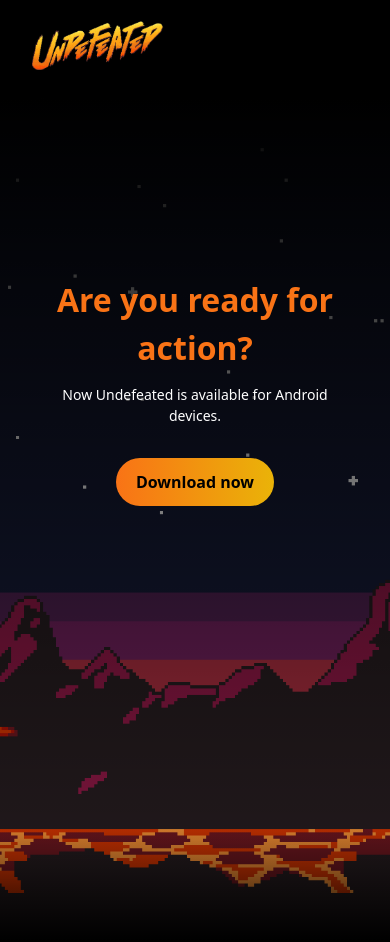
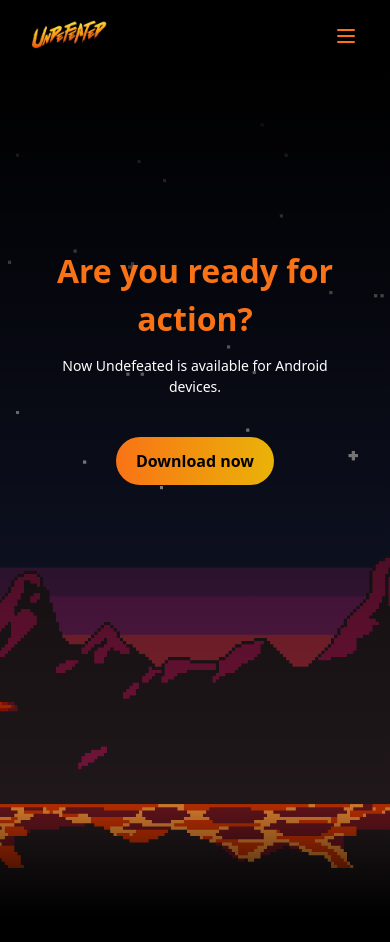
Before and after one commit to ocruzmartz/undefeated-web, a React (Vite) app: page / in a window 390 px wide. Shown: the top 942 px of the page. Built offline with nearby package versions, Linux system fonts and the light colour scheme; what tailwindcss-animated would draw is missing.

Commit message:
Fix responsive design in Navbar component

```diff
--- a/src/components/GetStarted.jsx
+++ b/src/components/GetStarted.jsx
@@ -15,7 +15,7 @@
         <div className="flex justify-center">
           <button
             type="button"
-            className="px-5 py-3 rounded-full font-bold text-black from-orange-500 bg-gradient-to-r to-yellow-500"
+            className="px-5 py-3 rounded-full mt-2 md:mt-0 font-bold text-black from-orange-500 bg-gradient-to-r to-yellow-500"
           >
             Download now
           </button>
--- a/src/components/Navbar.jsx
+++ b/src/components/Navbar.jsx
@@ -1,11 +1,11 @@
 //import React from "react";
 import { navLinks } from "../constants";
-import {logo} from "../assets";
+import { logo } from "../assets";
 
 const Navbar = () => {
   return (
-    <nav className="w-full flex items-center">
-    <img src={logo} alt="logo undefeated" className="w-[132px]"/>
+    <nav className="w-full flex items-center justify-between">
+      <img src={logo} alt="logo undefeated" className="w-[75px] md:w-[132px]" />
       <ul className="hidden md:flex justify-end items-center flex-1 ">
         {navLinks.map((nav, index) => (
           <li
@@ -18,6 +18,24 @@
           </li>
         ))}
       </ul>
+      <div className="flex md:hidden">
+        <button>
+          <svg
+            xmlns="http://www.w3.org/2000/svg"
+            className="h-6 w-6 text-orange-500" // Cambia el color aquí
+            fill="none"
+            viewBox="0 0 24 24"
+            stroke="currentColor"
+          >
+            <path
+              strokeLinecap="round"
+              strokeLinejoin="round"
+              strokeWidth={2}
+              d="M4 6h16M4 12h16M4 18h16"
+            />
+          </svg>
+        </button>
+      </div>
     </nav>
   );
 };
```
